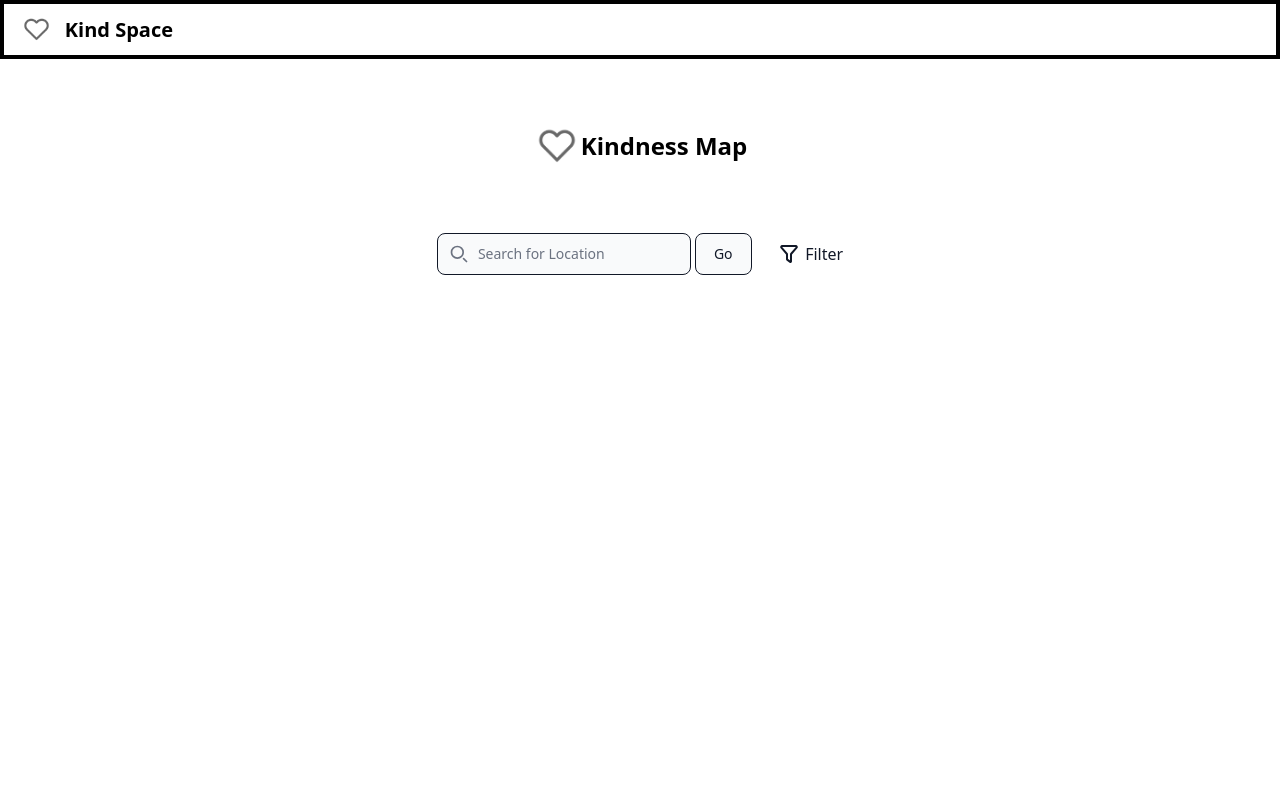
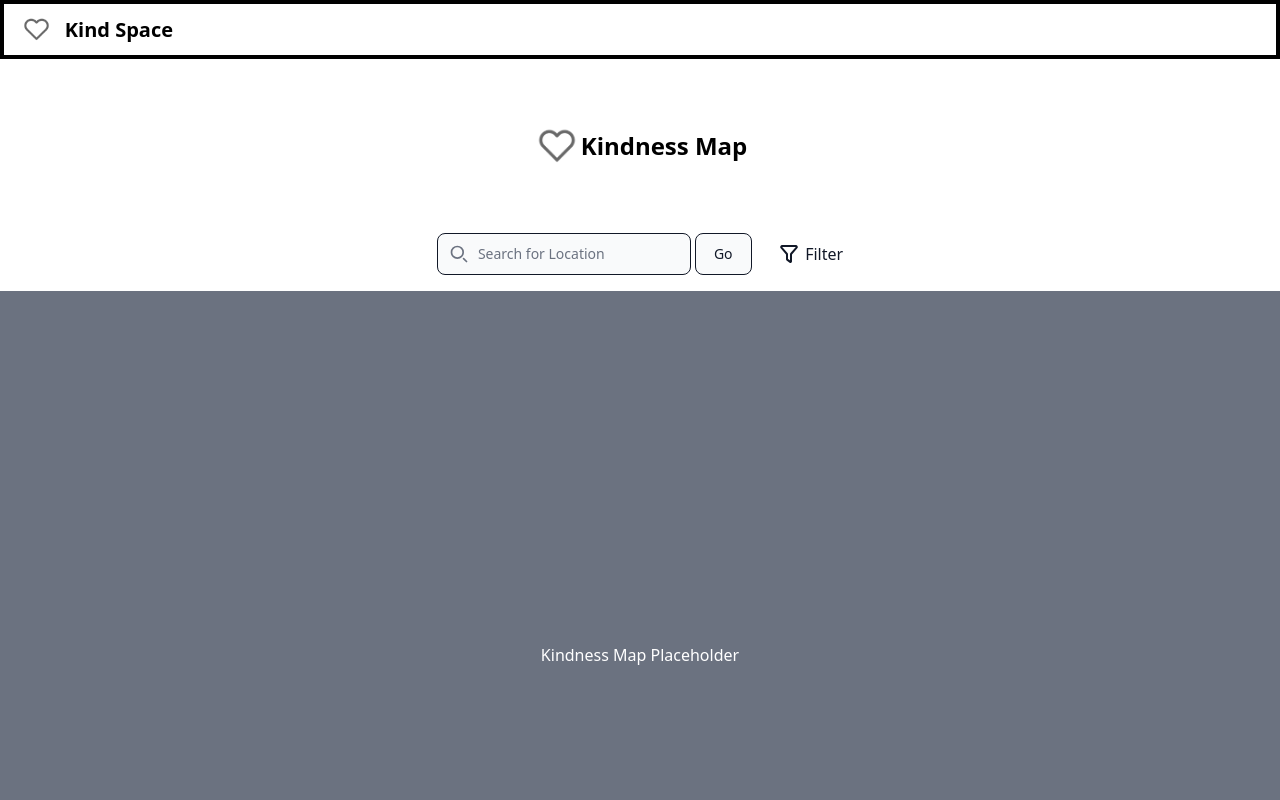
Before and after one commit to Kindness-Group/kind-space, a Next.js app in the folder frontend/: page /kindness-map in a window 1280 px wide. Shown: the top 800 px of the page. Built offline with nearby package versions, Linux system fonts and the light colour scheme.

Commit message:
created map placeholder section

```diff
--- a/frontend/src/app/(index)/kindness-map/page.tsx
+++ b/frontend/src/app/(index)/kindness-map/page.tsx
@@ -32,7 +32,11 @@ export default function () {
             </section>
 
             <section id="map-placeholder">
-
+                    <div className="py-64 my-4 bg-gray-500 text-white">
+                        <div className="container mx-auto max-md:max-w-md">
+                            <p className="text-center md:py-24 container mx-auto">Kindness Map Placeholder</p>
+                        </div>
+                    </div>
             </section>
         </>
     )
```
